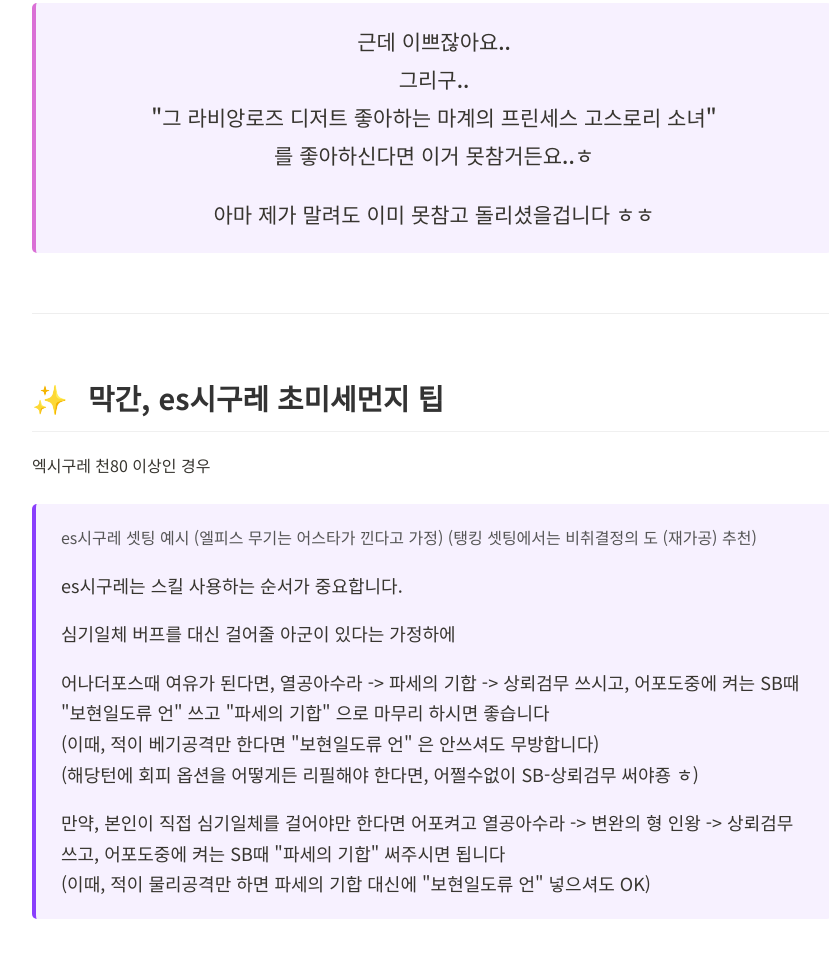
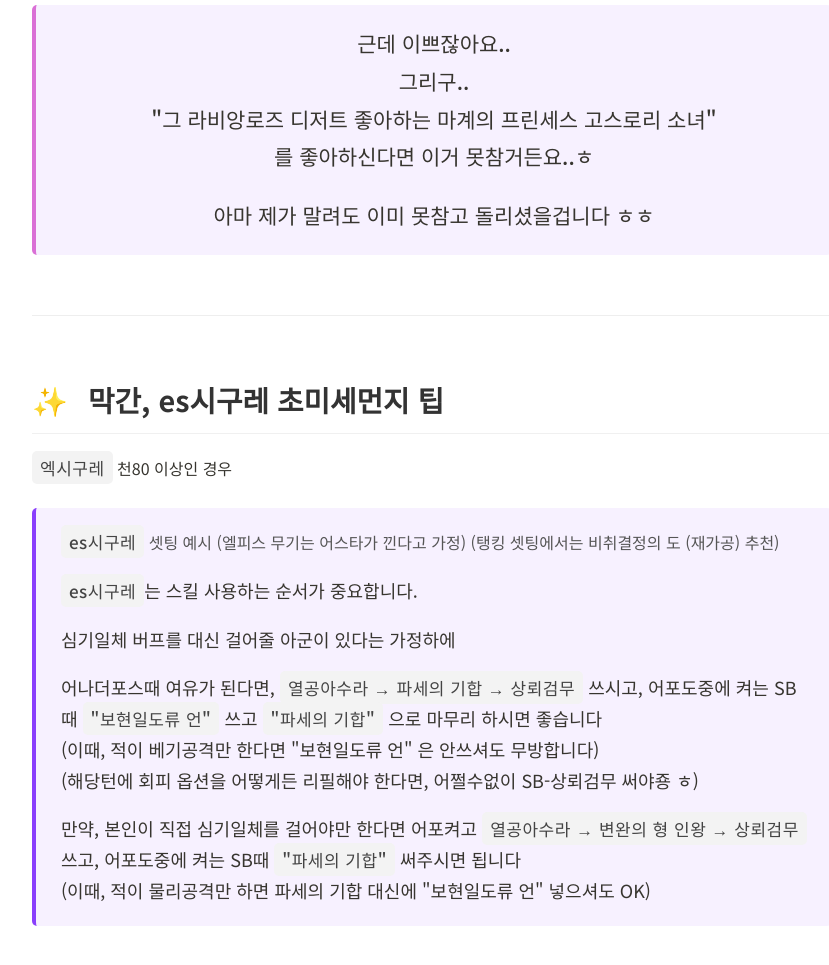
Before and after one commit to GGobugiTheSquirtle/Wooeok_AS-Cyan-Scyther, a plain HTML site: page index.html in a window 1280 px wide. Shown: the part 1621-2586 px from the top of the page, without its empty margins (208-1037 px from the left). Drawn offline with Linux system fonts and the light colour scheme.

Commit message:
Update index.html

```diff
--- a/index.html
+++ b/index.html
@@ -49,12 +49,12 @@
         .highlight-box p:first-child, .highlight-box li:first-child { margin-top: 0; }
         .highlight-box p:last-child, .highlight-box li:last-child { margin-bottom: 0; }
 
-        /* --- 수정 1: 일반 강조 박스 (본문보다 2pt 크게) --- */
+        /* 일반 강조 박스 (본문보다 2pt 크게) */
         .highlight-box.level-1 p, .highlight-box.level-1 li {
             font-size: 18px; /* 약 13.5pt */
         }
 
-        /* --- 수정 2: 특별 강조 박스 (본문보다 4pt 크게) --- */
+        /* 특별 강조 박스 (본문보다 4pt 크게) */
         .highlight-box.level-2 p {
             font-size: 21px; /* 약 15.75pt */
             font-weight: 500;
@@ -67,13 +67,16 @@
         details[open] summary { list-style-type: '▼ '; color: #8a3ffc; }
         .video-content { padding: 0 20px 20px 40px; border-top: 1px solid #eee; }
 
-        /* 인라인 코드 블록은 부모의 글씨 크기를 따라가도록 수정 (더 이상 작아지지 않음) */
+        /* --- 최종 수정: 블록 표현(code) 스타일 개선 --- */
         code {
-            font-size: 1em;
-            background-color: #f0f0f0;
-            color: #555;
-            padding: 3px 6px;
-            border-radius: 4px;
+            font-family: 'Noto Sans KR', sans-serif; /* 폰트를 본문과 통일 */
+            font-size: 17px; /* 글씨 크기를 본문(16px)보다 크게 설정 */
+            font-weight: 500; /* 약간 굵게 */
+            background-color: #f3f3f3; /* 배경색 부드럽게 */
+            color: #444; /* 글씨색 선명하게 */
+            padding: 4px 8px; /* 내부 여백을 늘려 쾌적하게 */
+            border-radius: 5px; /* 모서리 둥글게 */
+            letter-spacing: 0.5px; /* 자간 미세 조정 */
         }
 
         ul { list-style-type: disc; padding-left: 25px; }
@@ -96,14 +99,15 @@
             <summary>AS낫잡이 시연영상 #1 - Zone 과 파티 안정성 (어둠의 얼터포스 4턴)</summary>
             <div class="video-content">
                 <p style="color:#777;">영상 뒤에 셋팅 나와있긴합니다 (진명 스포주의)</p>
+                <!-- 일반 강조 박스: level-1 -->
                 <div class="highlight-box level-1">
                     <p><strong>코멘트 :</strong></p>
-                    <p>es시구레 만으로는 탱킹이 부실할때가 많은데, 어낫잡이가 힘지깎 60% / 아군 체력 +40% / 속성저항 +60% / 뎀감 50% 을 제공하며, 아군 MP도 +40% 늘려줘서 심기일체 효율도 늘려줍니다</p>
+                    <p><code>es시구레</code> 만으로는 탱킹이 부실할때가 많은데, 어낫잡이가 힘지깎 60% / 아군 체력 +40% / 속성저항 +60% / 뎀감 50% 을 제공하며, 아군 MP도 +40% 늘려줘서 심기일체 효율도 늘려줍니다</p>
                     <p>그리고 SB-성도스킬 발동 이후에는 2행동 공격이라는 점, 어나더센스로 어포게이지 효율을 늘려준다는 점, 깨알 아군 실드(1,000~2,000 수준) 를 부여한다는점, 상태이상 / 날리기 무효 3회를 제공한다는 점 등등의 유틸이 맛있습니다<br>( 단, 상태막이 / 날리기무효는 바람 캐릭에게만 제공됨 )</p>
-                    <p>특히, 일반공격 변화기로 존파괴 & 극풍왕진 전개 가 가능하여 파티의 Zone 안정성을 높여주는 부분이 상당히 매력적 입니다</p>
+                    <p>특히, 일반공격 변화기로 <code>존파괴 & 극풍왕진 전개</code> 가 가능하여 파티의 Zone 안정성을 높여주는 부분이 상당히 매력적 입니다</p>
                     <p style="font-size: 16px; font-weight: 400; color: #555;">(공명스택 3개 축적시 일반공격변화기 사용가능해짐)<br>(공명스택은 기본적으로 매턴 종료시 1개씩 자동축적, 그 외의 방법으로 축적하려면 절 풍왕진이 전개된 상황에서 활성화되는 공명스택 축적기(일반공격 변화기)를 다른 아군이 따로 사용해야함)<br>(극풍왕진 전개는 전열 4인모두 풍속성 캐릭일 경우에만 가능)</p>
                 </div>
-                <p>es네코코가 디버프 리버설을 가지고 있어서 es시구레에게 따로 탱킹셋팅을 안해줘도 된다는 것도 보너스!</p>
+                <p><code>es네코코</code>가 디버프 리버설을 가지고 있어서 <code>es시구레</code>에게 따로 탱킹셋팅을 안해줘도 된다는 것도 보너스!</p>
                 <p><strong>+ TMI</strong><br>저 파티를 운영하면 SB(스텔라 버스트)가 명각 상태로 모여서 어낫잡이의 SB-명각 어빌 "턴 종료시 까지 적 전체의 속도 100% 다운" 옵션이 엑시구레ㅣ 회피 탱킹에 도움을 주긴 합니다만,</p>
                 <p>엑코코의 약점뎀증, 엑시구레의 크뎀 +50%의 SB-천각어빌 효과를 못받는건 꽤나 아깝게 느껴집니다</p>
                 <p>추가로, 위 파티에서 물리저항깎의 부재는 살짝 아쉽긴 하네요</p>
@@ -114,37 +118,41 @@
         <details>
             <summary>AS낫잡이 시연영상 #2 - 풍속팟 서브딜러</summary>
             <div class="video-content">
+                <!-- 일반 강조 박스: level-1 -->
                 <div class="highlight-box level-1">
                     <p><strong>코멘트 :</strong></p>
                     <p>서브딜러로도 활용이 가능하지만, 기초 버프를 탄탄하게 챙기고 심기일체까지 걸어주었지만, 비어포에서 고점 뽑기는 쉽지 않았습니다</p>
-                    <p>명80 이상일때 풍속깎 & 크뎀 35% 주는 "토르멘타 하르페" 를 넣으시면 어느정도 보완이 될거예요</p>
+                    <p>명80 이상일때 풍속깎 & 크뎀 35% 주는 <code>"토르멘타 하르페"</code> 를 넣으시면 어느정도 보완이 될거예요</p>
                     <p>하지만 어나더포스 상황에서는 매우 훌륭한 메인딜러가 될 수 있겠습니다!</p>
                 </div>
             </div>
         </details>
         <hr>
         <h2><span class="icon">🤔</span> 그래서 AS 낫잡이 좋음??</h2>
-        <p>다양한 유틸과<br>( 개전 페인부여도 있음 )<br>( 유나처럼, 매턴 시작시 풍왕진을 전개하는 어빌 보유 )<br>존파괴 라는 독특한 세일즈 포인트, 그리고 딜러로도 활용이 가능해서 다재다능한 아이인것 같아요</p>
+        <p>다양한 유틸과<br>( 개전 페인부여도 있음 )<br>( 유나처럼, 매턴 시작시 풍왕진을 전개하는 어빌 보유 )<br><code>존파괴</code> 라는 독특한 세일즈 포인트, 그리고 딜러로도 활용이 가능해서 다재다능한 아이인것 같아요</p>
         <p>특히 기존 풍속팟에서 필요로하던 날리기무효, 그것만으로도 메리트가 있다고 보여집니다</p>
 
+        <!-- 특별 강조 박스: level-2 -->
         <div class="highlight-box level-2">
             <p>그래두 이친구 없어도 아무 문제 없으니 무리해서 얻어야 할 캐릭은 아니라고 판단됩니다</p>
             <p>또한, 제한된 사용처 및<br>( 물론, 원하면 얼마든지 활용가능하긴 해요 )<br>풍속(or 베기) 파츠캐 요구도가 높아 성도각성 우선도 역시 떨어진다고 말씀드릴 수 있겠네요</p>
         </div>
 
+        <!-- 특별 강조 박스: level-2 -->
         <div class="highlight-box level-2" style="text-align: center; border-color: #da70d6;">
             <p>근데 이쁘잖아요..<br>그리구..<br>"그 라비앙로즈 디저트 좋아하는 마계의 프린세스 고스로리 소녀"<br>를 좋아하신다면 이거 못참거든요..ㅎ</p>
             <p>아마 제가 말려도 이미 못참고 돌리셨을겁니다 ㅎㅎ</p>
         </div>
         <hr>
         <h2><span class="icon">✨</span> 막간, es시구레 초미세먼지 팁</h2>
-        <p>엑시구레 천80 이상인 경우</p>
+        <p><code>엑시구레</code> 천80 이상인 경우</p>
+        <!-- 일반 강조 박스: level-1 -->
         <div class="highlight-box level-1">
-            <p style="font-size: 16px; font-weight: 400; color: #555;">es시구레 셋팅 예시 (엘피스 무기는 어스타가 낀다고 가정) (탱킹 셋팅에서는 비취결정의 도 (재가공) 추천)</p>
-            <p>es시구레는 스킬 사용하는 순서가 중요합니다.</p>
+            <p style="font-size: 16px; font-weight: 400; color: #555;"><code>es시구레</code> 셋팅 예시 (엘피스 무기는 어스타가 낀다고 가정) (탱킹 셋팅에서는 비취결정의 도 (재가공) 추천)</p>
+            <p><code>es시구레</code>는 스킬 사용하는 순서가 중요합니다.</p>
             <p>심기일체 버프를 대신 걸어줄 아군이 있다는 가정하에</p>
-            <p>어나더포스때 여유가 된다면, 열공아수라 -> 파세의 기합 -> 상뢰검무 쓰시고, 어포도중에 켜는 SB때 "보현일도류 언" 쓰고 "파세의 기합" 으로 마무리 하시면 좋습니다<br>(이때, 적이 베기공격만 한다면 "보현일도류 언" 은 안쓰셔도 무방합니다)<br>(해당턴에 회피 옵션을 어떻게든 리필해야 한다면, 어쩔수없이 SB-상뢰검무 써야죵 ㅎ)</p>
-            <p>만약, 본인이 직접 심기일체를 걸어야만 한다면 어포켜고 열공아수라 -> 변완의 형 인왕 -> 상뢰검무 쓰고, 어포도중에 켜는 SB때 "파세의 기합" 써주시면 됩니다<br>(이때, 적이 물리공격만 하면 파세의 기합 대신에 "보현일도류 언" 넣으셔도 OK)</p>
+            <p>어나더포스때 여유가 된다면, <code>열공아수라 → 파세의 기합 → 상뢰검무</code> 쓰시고, 어포도중에 켜는 SB때 <code>"보현일도류 언"</code> 쓰고 <code>"파세의 기합"</code> 으로 마무리 하시면 좋습니다<br>(이때, 적이 베기공격만 한다면 "보현일도류 언" 은 안쓰셔도 무방합니다)<br>(해당턴에 회피 옵션을 어떻게든 리필해야 한다면, 어쩔수없이 SB-상뢰검무 써야죵 ㅎ)</p>
+            <p>만약, 본인이 직접 심기일체를 걸어야만 한다면 어포켜고 <code>열공아수라 → 변완의 형 인왕 → 상뢰검무</code> 쓰고, 어포도중에 켜는 SB때 <code>"파세의 기합"</code> 써주시면 됩니다<br>(이때, 적이 물리공격만 하면 파세의 기합 대신에 "보현일도류 언" 넣으셔도 OK)</p>
         </div>
     </div>
 </body>
```
